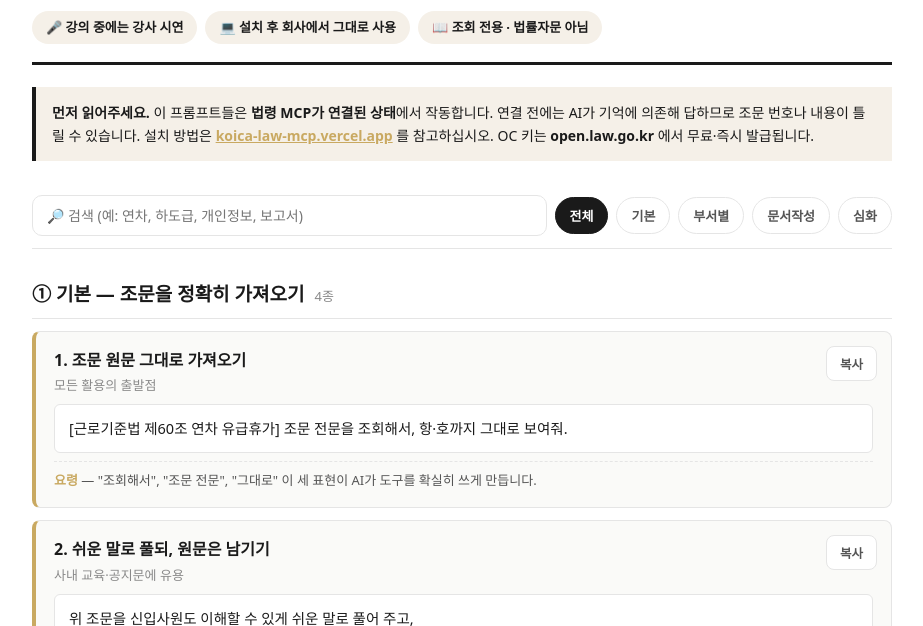
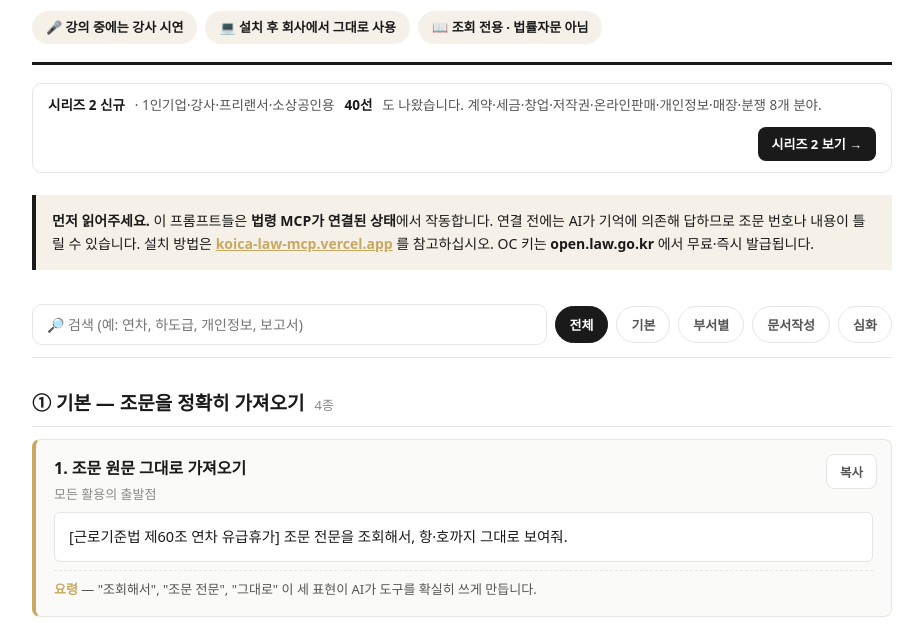
Before and after one commit to kjs369369/law-mcp-prompts20, a plain HTML site: page index.html in a window 1280 px wide. Shown: the part 140-766 px from the top of the page, without its empty margins (178-1101 px from the left). Drawn offline with Linux system fonts and the light colour scheme.

Commit message:
시리즈 2(1인기업·프리랜서·소상공인 40선) 상호 링크 추가
- 헤더 아래 시리즈 2 안내 배너 추가
- 푸터에 시리즈 2 링크 추가

Co-Authored-By: Claude Opus 5 (1M context) <noreply@anthropic.com>
Claude-Session: https://claude.ai/code/session_012ioDtf74v5ey3QGsLkZncT

```diff
--- a/index.html
+++ b/index.html
@@ -43,6 +43,11 @@ h1{font-size:clamp(24px,4vw,36px);font-weight:800;letter-spacing:-.5px;line-heig
 .notice{background:var(--cream);border-left:4px solid var(--ink);padding:14px 16px;margin:22px 0;font-size:14px;line-height:1.65}
 .notice b{font-weight:800}
 
+.series{display:flex;align-items:center;gap:10px;flex-wrap:wrap;background:#fff;border:1px solid var(--rule);border-radius:10px;padding:11px 15px;margin:18px 0 0;font-size:13.5px;color:#555}
+.series b{color:var(--ink);font-weight:800}
+.series a{margin-left:auto;background:var(--ink);color:#fff;text-decoration:none;font-weight:800;font-size:13px;padding:7px 14px;border-radius:8px;white-space:nowrap}
+.series a:hover{background:var(--gold)}
+
 .toolbar{position:sticky;top:0;z-index:20;background:rgba(255,255,255,.96);backdrop-filter:blur(8px);padding:12px 0;margin:16px 0 8px;border-bottom:1px solid var(--rule);display:flex;gap:8px;flex-wrap:wrap;align-items:center}
 #q{flex:1 1 200px;border:1px solid var(--rule);border-radius:10px;padding:10px 14px;font-family:inherit;font-size:14px;outline:none}
 #q:focus{border-color:var(--gold)}
@@ -81,6 +86,11 @@ footer a{color:var(--gold);text-decoration:none;font-weight:700}
     <span class="chip">📖 <b>조회 전용 · 법률자문 아님</b></span>
   </div>
 </header>
+
+<div class="series">
+  <b>시리즈 2 신규</b> · 1인기업·강사·프리랜서·소상공인용 <b>40선</b>도 나왔습니다. 계약·세금·창업·저작권·온라인판매·개인정보·매장·분쟁 8개 분야.
+  <a href="https://kjs369369.github.io/law-mcp-prompts-biz/">시리즈 2 보기 →</a>
+</div>
 
 <div class="notice">
 <b>먼저 읽어주세요.</b> 이 프롬프트들은 <b>법령 MCP가 연결된 상태</b>에서 작동합니다. 연결 전에는 AI가 기억에 의존해 답하므로 조문 번호나 내용이 틀릴 수 있습니다.
@@ -302,6 +312,7 @@ footer a{color:var(--gold);text-decoration:none;font-weight:700}
 </div>
 
 <footer>
+  <a href="https://kjs369369.github.io/law-mcp-prompts-biz/">시리즈 2 — 1인기업·프리랜서·소상공인 40선</a> ·
   <a href="https://koica-law-mcp.vercel.app/">법령 MCP 설치 가이드</a> ·
   <a href="https://open.law.go.kr">OC 키 발급 (법제처)</a> ·
   <a href="https://claude.ai">Claude</a><br>
```
